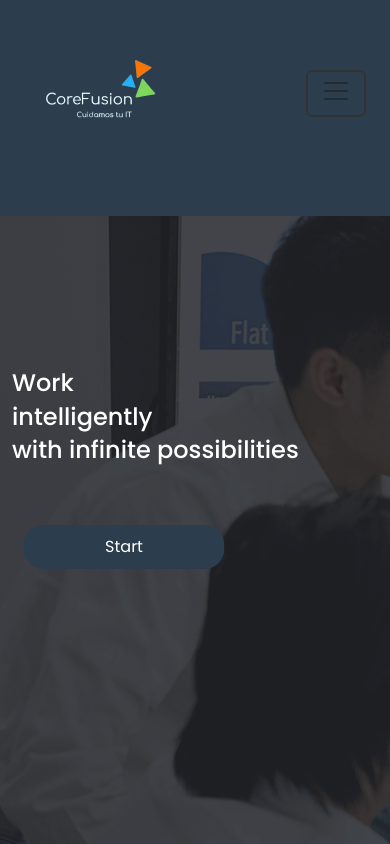
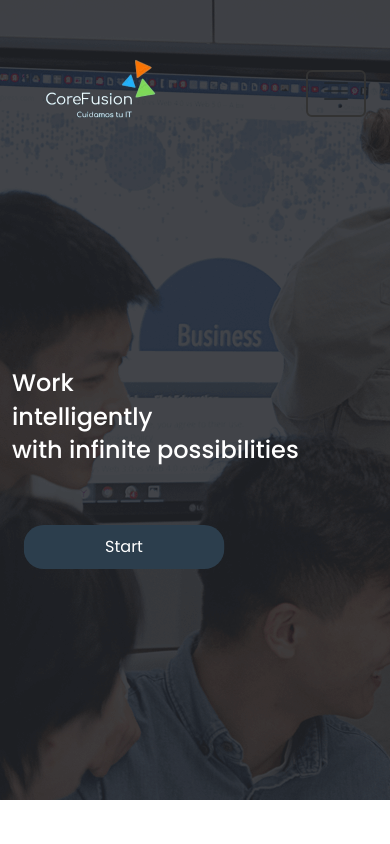
Before and after one commit to SimonEtchegno/CoreFusionV2, a website: page index.html in a window 390 px wide. Shown: the top 844 px of the page. Drawn offline with nearby package versions, Linux system fonts and the light colour scheme; a web font is replaced by a local one.

Commit message:
Add files via upload

```diff
--- a/estilos/estilos.css
+++ b/estilos/estilos.css
@@ -733,6 +733,7 @@ footer {
   .navFijo {
     height: 100%;
     padding-bottom: 30px;
+    background-color: transparent;
   }
 
   .nav-link {
@@ -743,6 +744,7 @@ footer {
 
   .navbar-toggler{
     border: #333333 solid 2px !important;
+    background-color: rgba(255, 255, 255, 0.548);
   }
 
   .navbar-toggler:hover {
@@ -788,10 +790,11 @@ footer {
   }
   .home {
     background-image: url(../recursos/parallax-inicio.png);
-    height: 1100px;
+    height: 800px;
     background-size:auto;
     background-repeat: no-repeat;
     width: 100% !important;
+     background-position-x: -350px;
   }
 
 
```
